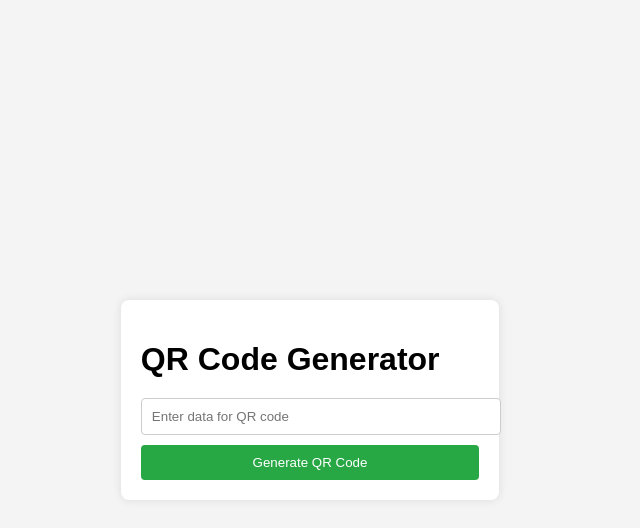
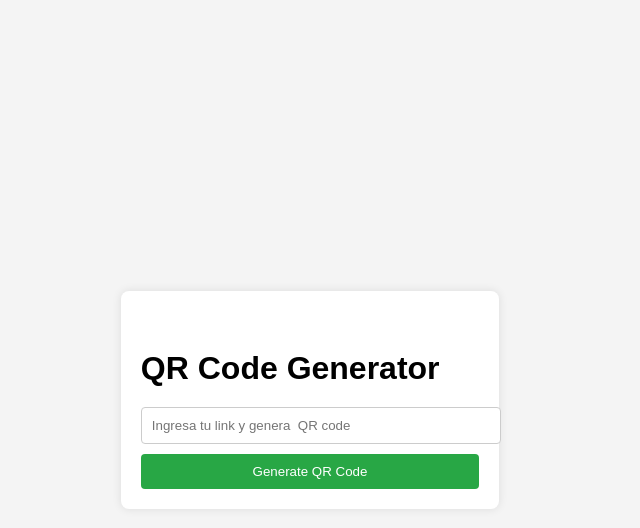
Before and after one commit to fdoquezada/qr, a Flask app: page / in a window 1280 px wide. Shown: the top 528 px of the page, without its empty margins (330-970 px from the left). Run offline with Flask 3, Linux system fonts and the light colour scheme.

Commit message:
se cambia leyenda de placehoder

```diff
--- a/templates/index.html
+++ b/templates/index.html
@@ -7,10 +7,11 @@
     <link rel="stylesheet" href="{{ url_for('static', filename='styles.css') }}">
 </head>
 <body>
-    <div class="container">
+      <div class="container">
+        <br>
         <h1>QR Code Generator</h1>
         <form action="/generate" method="post">
-            <input type="text" name="data" placeholder="Enter data for QR code" required>
+            <input type="text" name="data" placeholder="Ingresa tu link y genera  QR code" required>
             <button type="submit">Generate QR Code</button>
         </form>
     </div>
```
